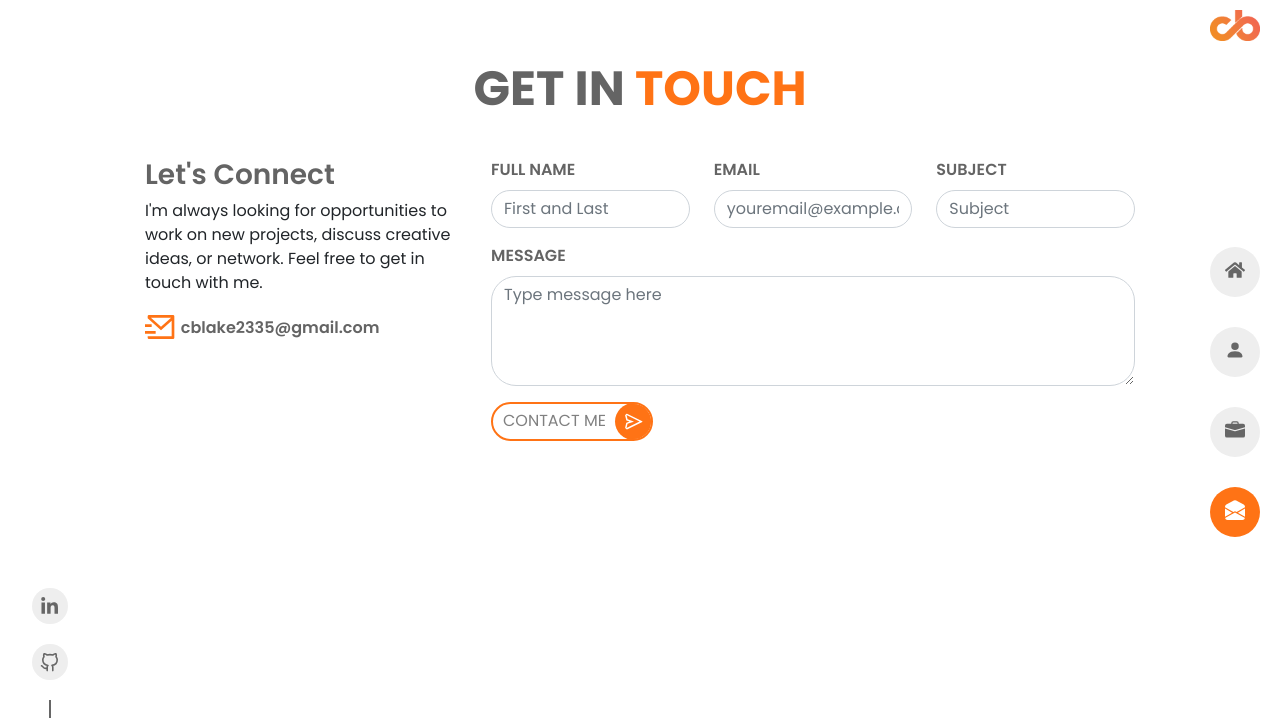
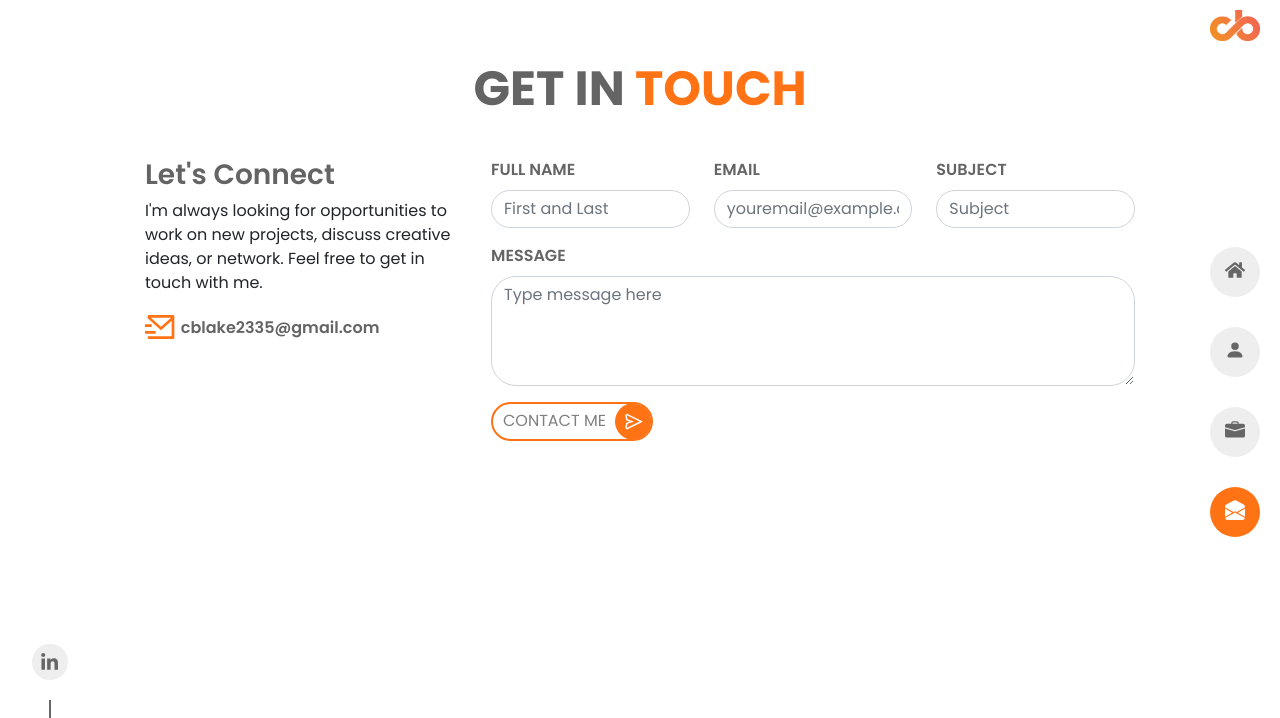
Before and after one commit to cblake35/Portfolio-V3, a React (Create React App) app: page /contact in a window 1280 px wide. Shown: the top 718 px of the page. Built offline with nearby package versions, Linux system fonts and the light colour scheme; the HTML template or start-up script is replaced by a standard one.

Commit message:
Updated resume pdf and removed  GitHub link.

```diff
--- a/src/components/Sidebar.js
+++ b/src/components/Sidebar.js
@@ -22,7 +22,6 @@ function Sidebar() {
             <Router>
                 <div className='socialMediaLinks'>
                     <a href='https://www.linkedin.com/in/cblakedev/' target='_blank' rel='noreferrer'><FaLinkedinIn /></a>
-                    <a href='https://github.com/cblakedev' target='_blank' rel='noreferrer'><FiGithub /></a>
                     <p></p>
                 </div>
                 <div className='routeWrapper'>
```
Also changed, not shown: 1 other file (tests, documents, lock files or other folders).
